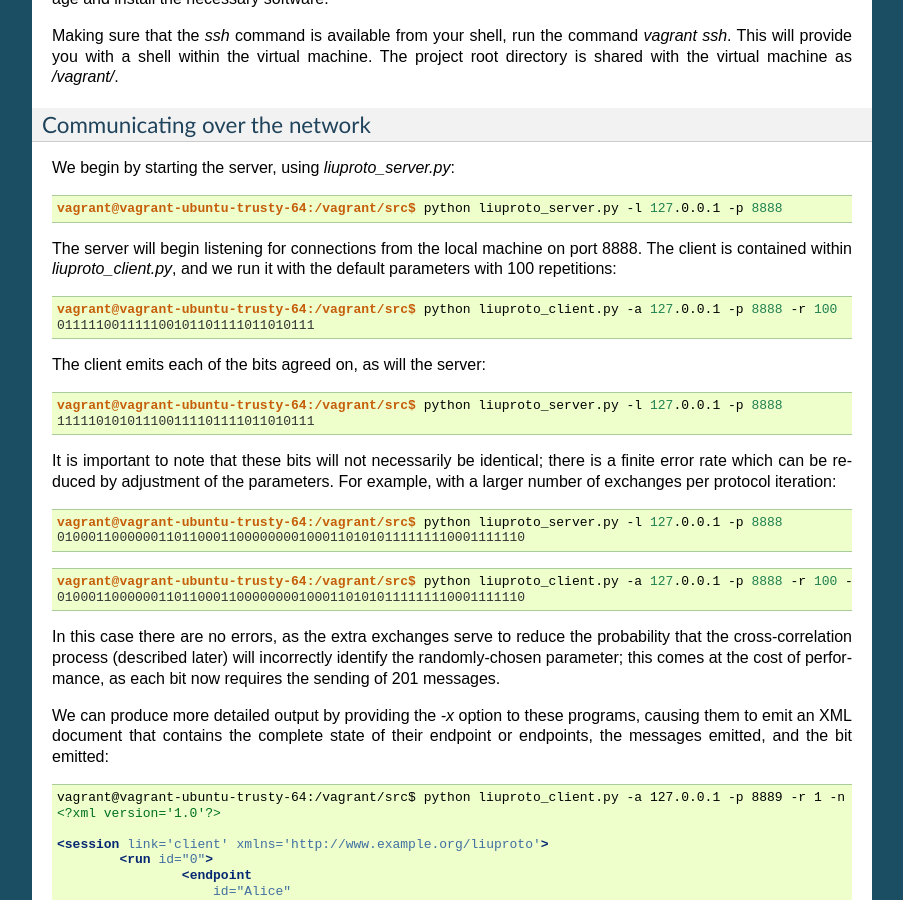
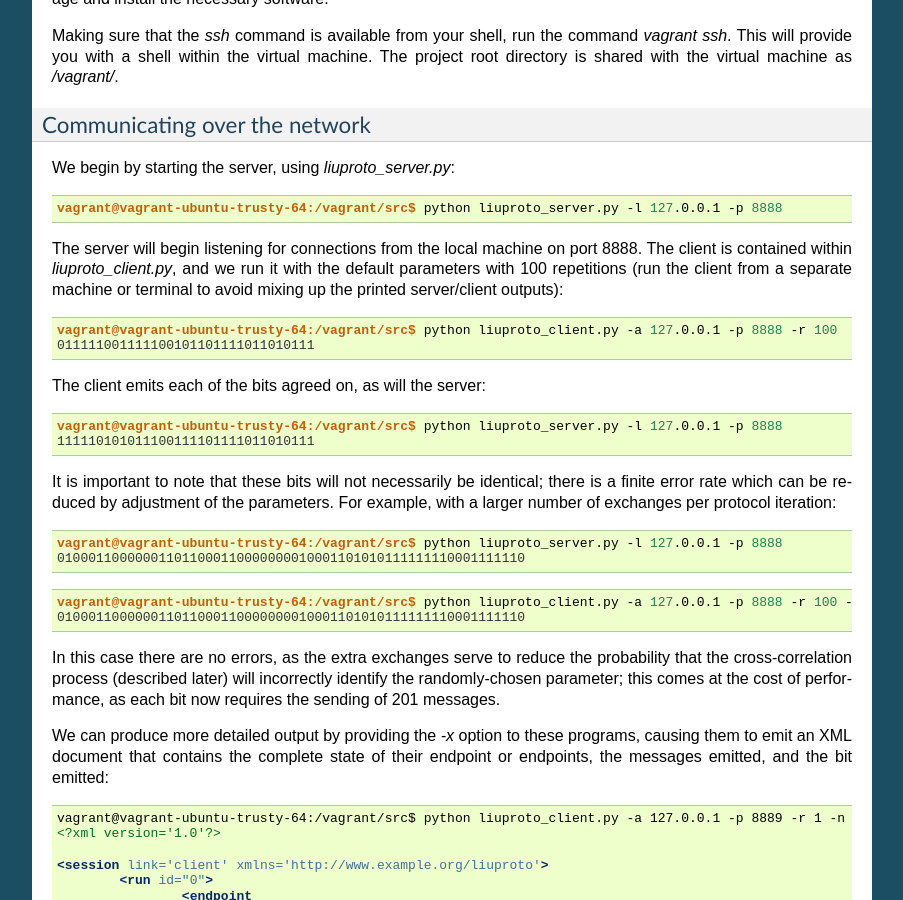
Before and after one commit to noospheer/Liup, a Sphinx documentation site: the page built from doc/index.rst, in a window 1280 px wide and 900 px high, scrolled down 1107 px. Shown: the whole window, without its empty margins (198-1101 px from the left). Built offline with Sphinx 7.4.7, drawn with Linux system fonts in a browser that asks for light colours.

Commit message:
Update index.rst

```diff
--- a/doc/index.rst
+++ b/doc/index.rst
@@ -92,7 +92,7 @@ We begin by starting the server, using *liuproto_server.py*:
 
 The server will begin listening for connections from the local machine
 on port 8888.  The client is contained within *liuproto_client.py*, and
-we run it with the default parameters with 100 repetitions:
+we run it with the default parameters with 100 repetitions (run the client from a separate machine or terminal to avoid mixing up the printed server/client outputs):
 
 .. code-block:: console
 
```
